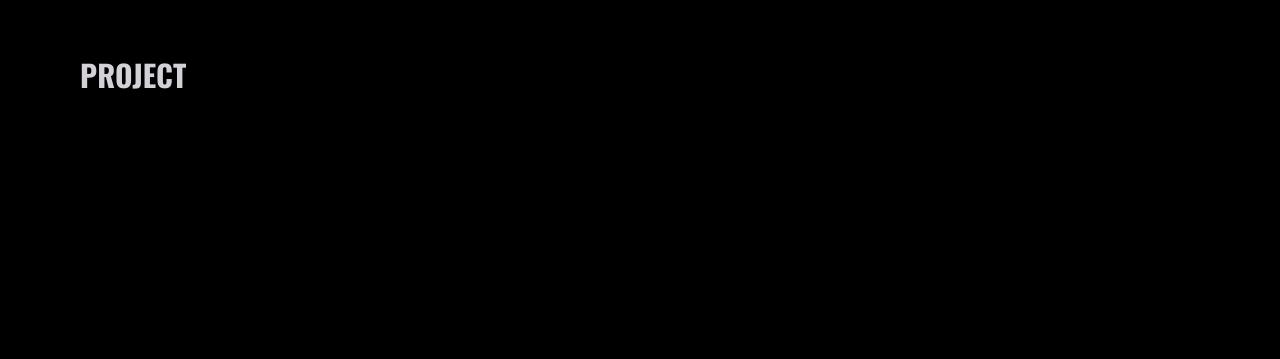
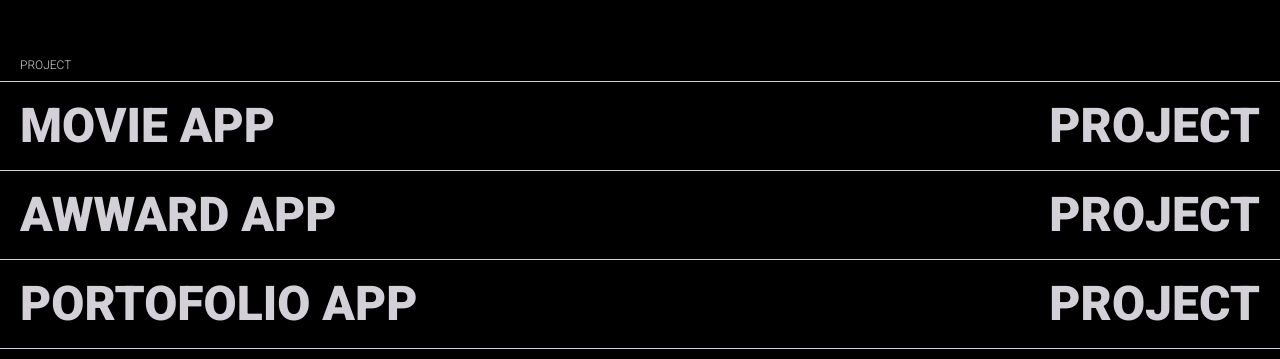
Before and after one commit to rafly-id/personal-portfolio, a React (Vite) app: page / in a window 1280 px wide. Shown: the part 1773-2132 px from the top of the page. Built offline with nearby package versions, Linux system fonts and the light colour scheme.

Commit message:
change desain project

```diff
--- a/src/components/Project.jsx
+++ b/src/components/Project.jsx
@@ -1,63 +1,61 @@
+import { useRef, useLayoutEffect } from "react";
 import gsap from "gsap";
-import { useGSAP } from "@gsap/react";
 import { ScrollTrigger } from "gsap/all";
-import { useRef } from "react";
 
 gsap.registerPlugin(ScrollTrigger);
 
-const Project = () => {
-  const containerRef = useRef(null);
+export default function Project() {
+  const ctxRef = useRef(null);
 
-  useGSAP(() => {
-    const cards = containerRef.current.querySelectorAll(".project-card");
+  useLayoutEffect(() => {
+    ctxRef.current = gsap.context(() => {
+      gsap.utils.toArray(".project-item").forEach((item) => {
+        item.addEventListener("mouseenter", () => {
+          gsap.to(item, {
+            y: -5,
+            backgroundColor: "#ffffff",
+            color: "#000000",
+            duration: 0.5,
+            ease: "power3.out",
+          });
+        });
 
-    gsap.from(cards, {
-      y: 100,
-      height: 0,
-      ease: "power3.in",
-      duration: 1,
-      stagger: {
-        each: 0.5,
-        from: "start",
-      },
-      scrollTrigger: {
-        scroller: "#wrapper-smooth",
-        trigger: containerRef.current,
-        start: "top 50%",
-        end: "top 50%",
-        toggleActions: "play none reverse none",
-      },
+        item.addEventListener("mouseleave", () => {
+          gsap.to(item, {
+            backgroundColor: "transparent",
+            color: "inherit",
+            y: 0,
+            duration: 0.5,
+            ease: "power3.out",
+          });
+        });
+      });
     });
-  });
+
+    return () => ctxRef.current.revert();
+  }, []);
 
   return (
-    <section className="min-h-screen pb-25 md:pb-50 mx-5 md:mx-20">
-      <div className="mb-5 text-3xl font-oswald">
-        <h1>PROJECT</h1>
-      </div>
-      <div className="card-container" ref={containerRef}>
+    <section className="w-full">
+      <div className="text-xl md:text-5xl font-black uppercase">
+        <div className="text-xs font-light mb-2 ml-5">
+          <h1>project</h1>
+        </div>
         <div>
-          <img
-            src="./src/assets/project-1.png"
-            alt="project-1"
-            className="project-card h-50 md:h-100 mb-5 rounded-xl"
-          />
-          <div className="md:flex gap-5">
-            <img
-              src="./src/assets/project-2.png"
-              alt="project-2"
-              className="project-card h-50 md:h-100 rounded-xl"
-            />
-            <img
-              src="./src/assets/project-3.png"
-              alt="project-3"
-              className="project-card h-50 md:h-100 rounded-xl"
-            />
+          <div className="project-item flex border-y py-3 md:py-5 justify-between cursor-pointer">
+            <h1 className="ml-5">Movie App</h1>
+            <h1 className="mr-5">project</h1>
+          </div>
+          <div className="project-item flex border-b py-3 md:py-5 justify-between cursor-pointer">
+            <h1 className="ml-5">Awward App</h1>
+            <h1 className="mr-5">project</h1>
+          </div>
+          <div className="project-item flex border-b py-3 md:py-5 justify-between cursor-pointer">
+            <h1 className="ml-5">Portofolio App</h1>
+            <h1 className="mr-5">project</h1>
           </div>
         </div>
       </div>
     </section>
   );
-};
-
-export default Project;
+}
```
